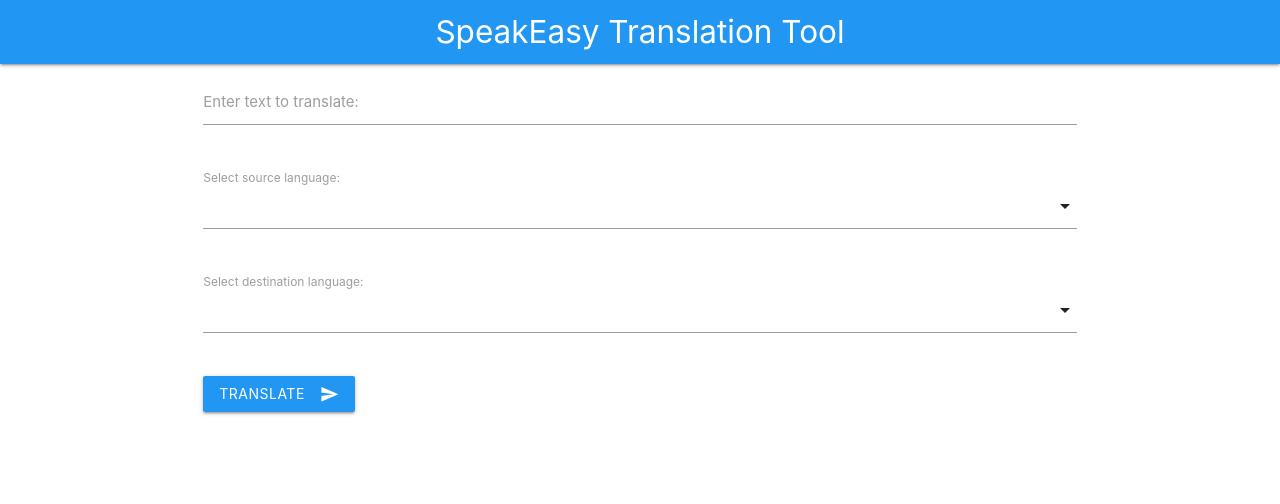
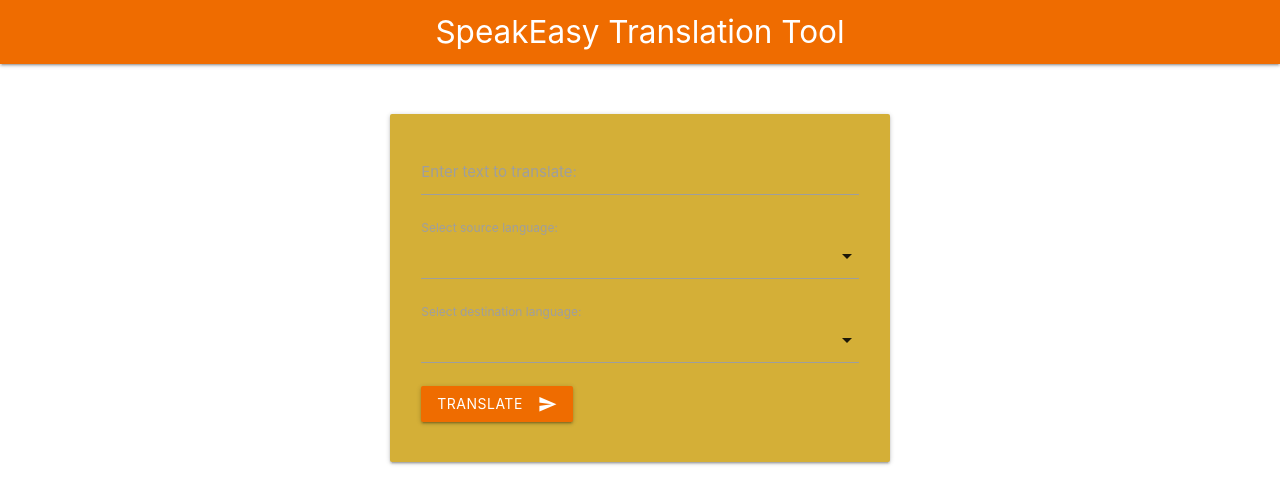
Before and after one commit to bcstidd/thespeakeasyapp, a Django app: page /translate/ in a window 1280 px wide. Shown: the top 504 px of the page. Run offline with Django 4.2, Linux system fonts and the light colour scheme.

Commit message:
updated translate html

```diff
--- a/main_app/templates/translate.html
+++ b/main_app/templates/translate.html
@@ -9,23 +9,31 @@
     <link href="https://fonts.googleapis.com/icon?family=Material+Icons" rel="stylesheet">
     <!--Import materialize.css-->
     <link rel="stylesheet" href="https://cdnjs.cloudflare.com/ajax/libs/materialize/1.0.0/css/materialize.min.css">
+    <style>
+        nav {
+            background-color: #D4AF37; /* Orange gold color */
+        }
+        .card {
+            background-color: #D4AF37; /* Orange gold color */
+            margin: auto;
+            margin-top: 50px;
+            max-width: 500px;
+            padding: 20px;
+        }
+    </style>
 </head>
 <body>
     <nav>
-        <div class="nav-wrapper blue">
+        <div class="nav-wrapper orange darken-3">
             <a href="#" class="brand-logo center">SpeakEasy Translation Tool</a>
         </div>
     </nav>
-    <div class="container">
-        <div class="row">
-            <form class="col s12" action="{% url 'translate' %}" method="get">
-                <div class="row">
+    <div class="card">
+        <form class="row" action="{% url 'translate' %}" method="get">
             <div class="input-field col s12">
                 <input id="text" type="text" class="validate" name="text">
                 <label for="text">Enter text to translate:</label>
             </div>
-                </div>
-                <div class="row">
             <div class="input-field col s12">
                 <select id="source" name="source">
                     {% for code, name in languages.items %}
@@ -34,8 +42,6 @@
                 </select>
                 <label for="source">Select source language:</label>
             </div>
-                </div>
-                <div class="row">
             <div class="input-field col s12">
                 <select id="destination" name="destination">
                     {% for code, name in languages.items %}
@@ -44,16 +50,12 @@
                 </select>
                 <label for="destination">Select destination language:</label>
             </div>
-                </div>
-                <div class="row">
             <div class="col s12">
-                        <button class="btn waves-effect waves-light blue" type="submit" name="action">Translate
+                <button class="btn waves-effect waves-light orange darken-3" type="submit" name="action">Translate
                     <i class="material-icons right">send</i>
                 </button>
             </div>
-                </div>
         </form>
-        </div>
         {% if translation %}
         <div class="row">
             <h2 class="col s12">Translation:</h2>
```
Lines whose indentation alone changed are shown as unchanged.
